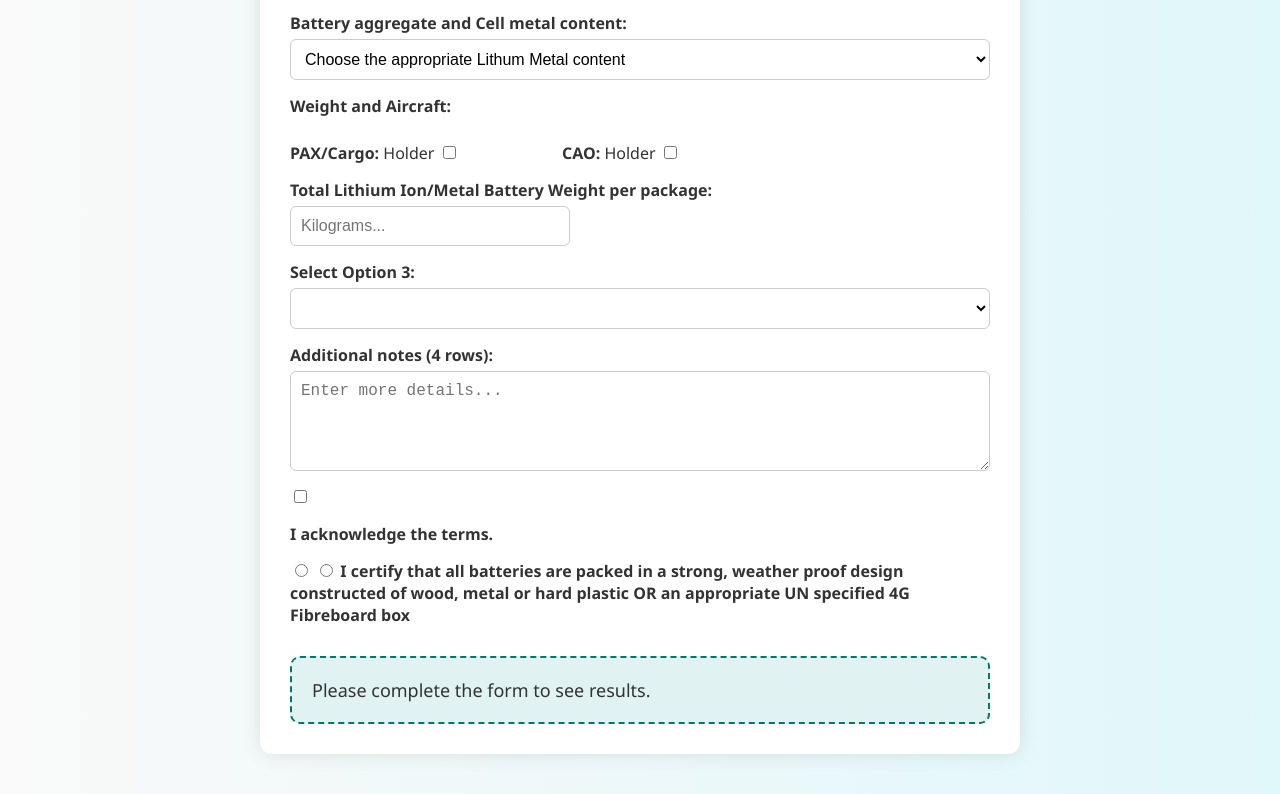
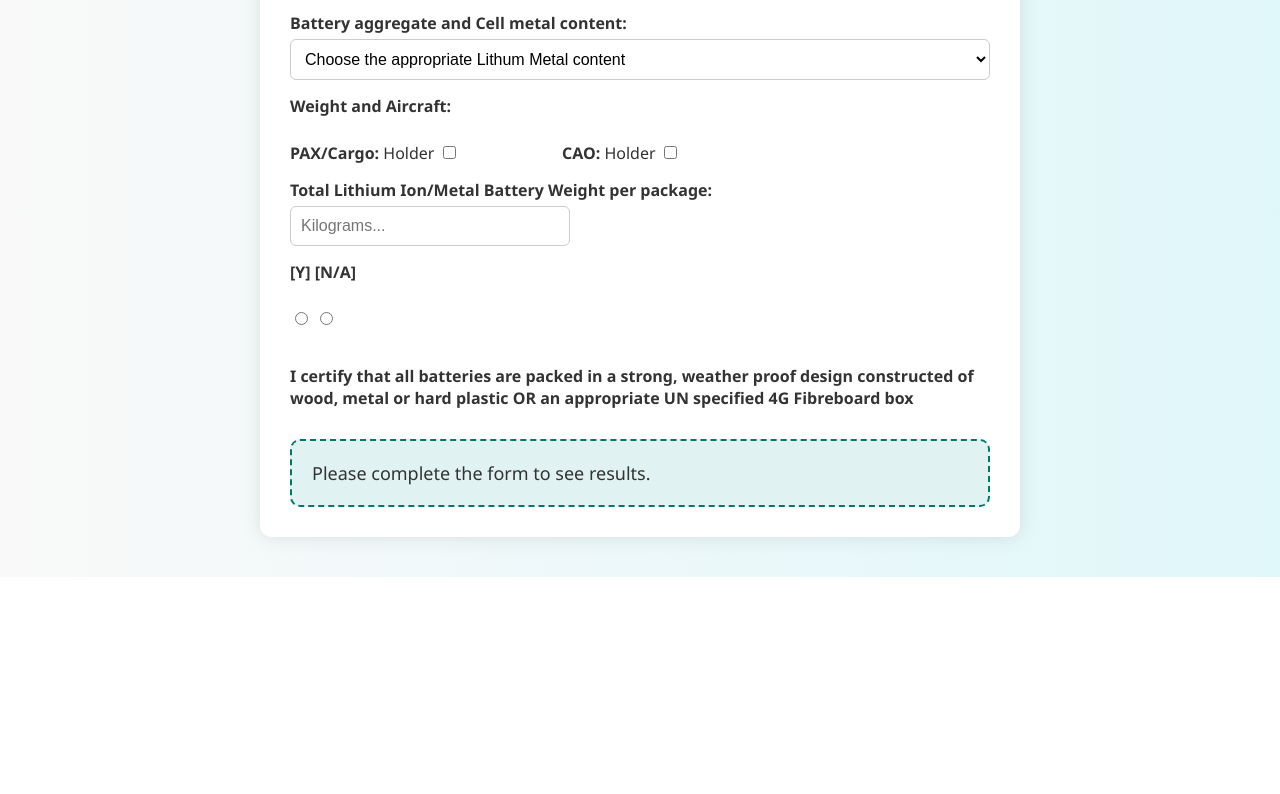
Before and after one commit to slewisTCE/DGForm, a plain HTML site: page index.html in a window 1280 px wide. Shown: the part 807-1601 px from the top of the page. After the commit the page ends 1384 px from the top, so only its background shows below. Drawn offline with Linux system fonts and the light colour scheme.

Commit message:
disclaimer test

```diff
--- a/index.html
+++ b/index.html
@@ -245,21 +245,17 @@ Lithium Content = (Ah per cell x 0.3 x no. of cells) OR (mAh / 1000 x 0.3 x no.
       <input type="number" id="totalWeight_txt" placeholder="Kilograms..." />
     </label>
 
-    <label for="choice3">Select Option 3:</label>
-    <select id="choice3"></select>
+    <label for="disclaimKey">[Y]  [N/A]</label>
 
-    <label for="extraText">Additional notes (4 rows):</label>
-    <textarea id="extraText" rows="4" placeholder="Enter more details..."></textarea>
+    <div class="side-by-side">
+      <div class="radio-group">
+        <label>
+          <input type="radio" name="disclaim_A" value="Yes" />
+          <input type="radio" name="disclaim_A" value="NA" />
+        </label>
+      </div>
 
-    <div class="checkbox">
-      <input type="checkbox" id="acknowledge" />
-      <label for="acknowledge"> I acknowledge the terms.</label>
-    </div>
-
-    <div class="radio-group">
       <label>
-        <input type="radio" name="disclaim_A" value="Yes" />
-        <input type="radio" name="disclaim_A" value="NA" />
         I certify that all batteries are packed in a  strong, weather proof design constructed of wood, metal or hard plastic OR an appropriate UN specified 4G Fibreboard box
       </label>
     </div>
```
